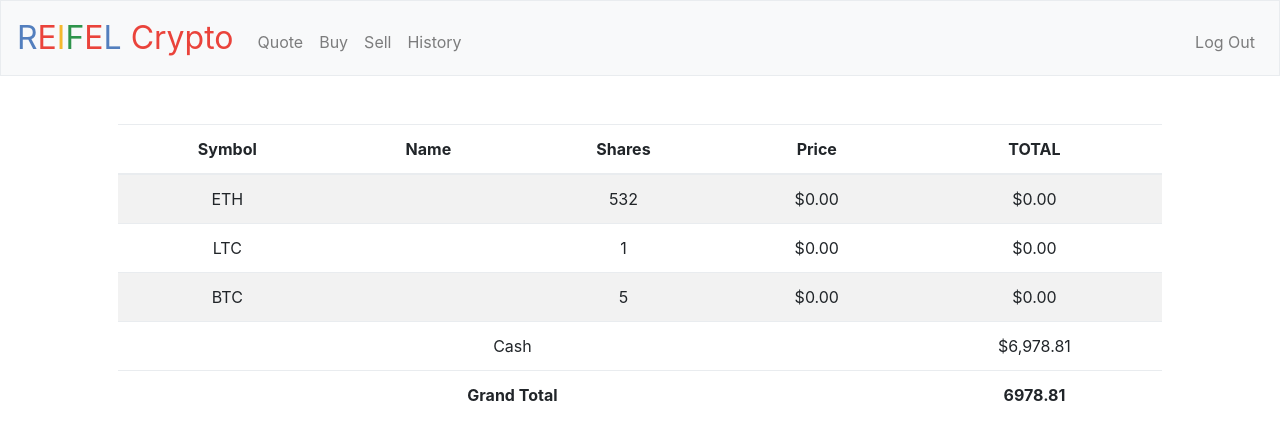
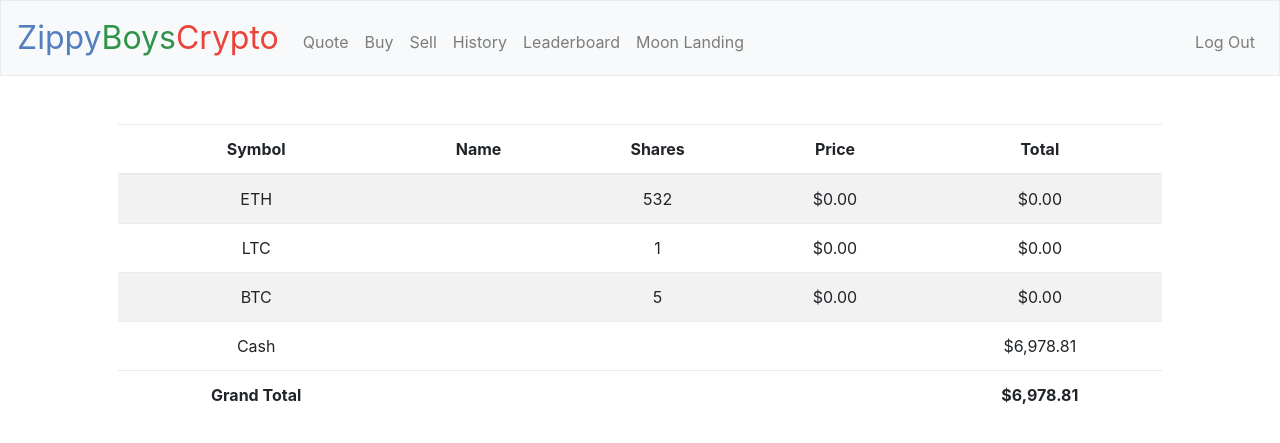
Before and after one commit to AndrewReifel/Crypto, a Flask app: page / in a window 1280 px wide. Shown: the top 443 px of the page. Run offline with Flask 2, Linux system fonts and the light colour scheme; a user stored in the database is signed in; data that the repository does not hold is empty; some libraries are stand-ins or nearby versions.

Commit message:
leaderboard and bug fixes

```diff
--- a/application.py
+++ b/application.py
@@ -55,13 +55,15 @@ def index():
             total = ""
             quote = lookup(symbol)
             stock["name"] = quote["name"]
-            stock["price"] = "{:.2f}".format(quote["price"])
-            stock["total"] = "{:.2f}".format(quote["price"] * shares)
+            stock["price"] = quote["price"]
+            stock["total"] = quote["price"] * shares
+
             stock["grandtotal"] = quote["price"] * shares
             grandtotal += stock["grandtotal"]
 
-        # format grandtotal to force 2 decimal spots
-        grandtotal = "{:.2f}".format(grandtotal)
+        # format grandtotal to force 2 decimal spots and $ on index.html using jinja
+
+        grandtotal = (grandtotal)
 
         # render index page with some given values
         return render_template("index.html", stocks=stocks, cash=cash, grandtotal=grandtotal)
@@ -192,6 +194,24 @@ def logout():
 
     # Redirect user to login form
     return redirect("/")
+
+
+@app.route("/leaderboard", methods=["GET", "POST"])
+@login_required
+def leaderboard():
+
+    """show leaderboard"""
+
+    return render_template("leaderboard.html")
+
+
+@app.route("/moonlanding", methods=["GET", "POST"])
+@login_required
+def moonlanding():
+    """show fun text"""
+
+    return render_template("moonlanding.html")
+
 
 
 @app.route("/quote", methods=["GET", "POST"])
--- a/helpers.py
+++ b/helpers.py
@@ -48,6 +48,7 @@ def lookup(symbol):
 
     # Query Yahoo for quote
     # http://stackoverflow.com/a/21351911
+    # even though YAHOO DOESNT WORK. remove this try
     try:
 
         # GET CSV
--- a/templates/index.html
+++ b/templates/index.html
@@ -5,20 +5,23 @@
 {% endblock %}
 
 {% block main %}
-    <table class="table table-striped">
+    <table class="table table-striped" style="width:100%">
         <thead>
             <tr>
                 <th>Symbol</th>
                 <th>Name</th>
                 <th>Shares</th>
                 <th>Price</th>
-                <th>TOTAL</th>
+                <th>Total</th>
             </tr>
         </thead>
         <tfoot>
             <tr>
-                <td colspan="4"><b>Grand Total</b></td>
-                <td><b>{{grandtotal}}</b></td>
+                <td colspan="0"><b>Grand Total</b></td>
+                <td></td>
+                <td></td>
+                <td></td>
+                <td><b>{{usd (grandtotal)}}</b></td>
             </tr>
         </tfoot>
         <tbody>
@@ -27,12 +30,15 @@
                     <td>{{stock["symbol"]}}</td>
                     <td>{{stock["name"]}}</td>
                     <td>{{stock["shares"]}}</td>
-                    <td>${{stock["price"]}}</td>
-                    <td>${{stock["total"]}}</td>
+                    <td>{{usd (stock["price"])}}</td>
+                    <td>{{usd (stock["total"])}}</td>
                 </tr>
             {% endfor %}
             <tr>
-                <td colspan="4">Cash</td>
+                <td colspan="0">Cash</td>
+                <td></td>
+                <td></td>
+                <td></td>
                 <td>{{usd (cash[0]["cash"])}}</td>
             </tr>
         </tbody>
--- a/templates/layout.html
+++ b/templates/layout.html
@@ -17,14 +17,14 @@
         <script src="https://cdnjs.cloudflare.com/ajax/libs/popper.js/1.12.3/umd/popper.min.js"></script>
         <script src="https://maxcdn.bootstrapcdn.com/bootstrap/4.0.0-beta.2/js/bootstrap.min.js"></script>
 
-        <title>Reifel Crytpo: {% block title %}{% endblock %}</title>
+        <title>ZippyBoysCrypto: {% block title %}{% endblock %}</title>
 
     </head>
 
     <body>
 
         <nav class="navbar navbar-expand-md navbar-light bg-light border">
-            <a class="navbar-brand" href="/"><span class="blue">R</span><span class="red">E</span><span class="yellow">I</span><span class="green">F</span><span class="red">E</span><span class="blue">L</span> <span class="red">Crypto</span></a>
+            <a class="navbar-brand" href="/"><span class="blue">Zippy</span><span class="green">Boys</span><span class="red">Crypto</span></a>
             <button aria-controls="navbar" aria-expanded="false" aria-label="Toggle navigation" class="navbar-toggler" data-target="#navbar" data-toggle="collapse" type="button">
                 <span class="navbar-toggler-icon"></span>
             </button>
@@ -35,6 +35,8 @@
                         <li class="nav-item"><a class="nav-link" href="/buy">Buy</a></li>
                         <li class="nav-item"><a class="nav-link" href="/sell">Sell</a></li>
                         <li class="nav-item"><a class="nav-link" href="/history">History</a></li>
+                        <li class="nav-item"><a class="nav-link" href="/leaderboard">Leaderboard</a></li>
+                        <li class="nav-item"><a class="nav-link" href="/moonlanding">Moon Landing</a></li>
                     </ul>
                     <ul class="navbar-nav ml-auto mt-2">
                         <li class="nav-item"><a class="nav-link" href="/logout">Log Out</a></li>
```
Also changed, not shown: templates/leaderboard.html (added, +10 -0 lines), templates/moonlanding.html (added, +9 -0 lines), finance.db.
